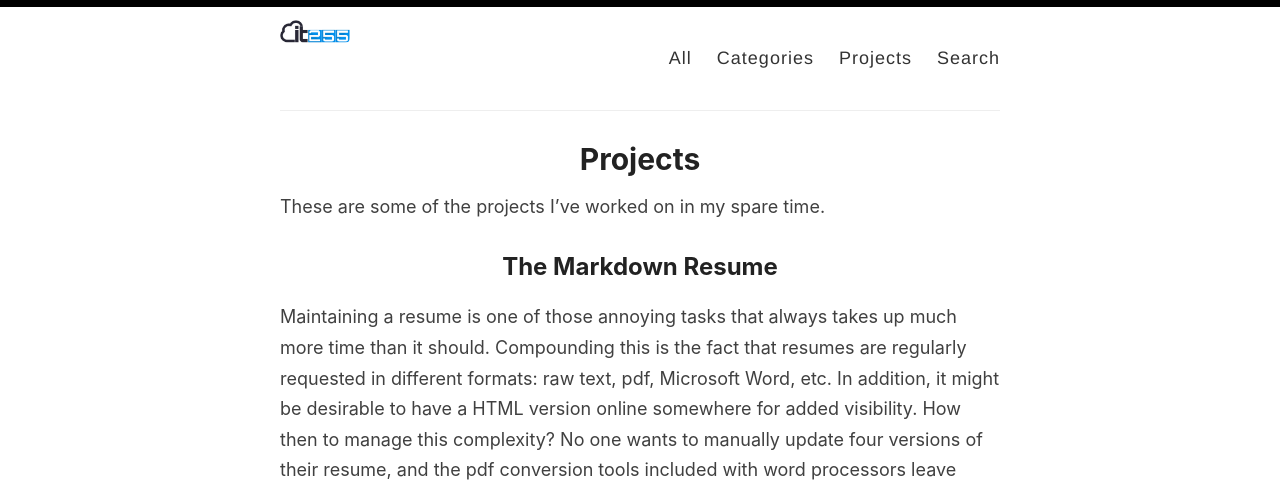
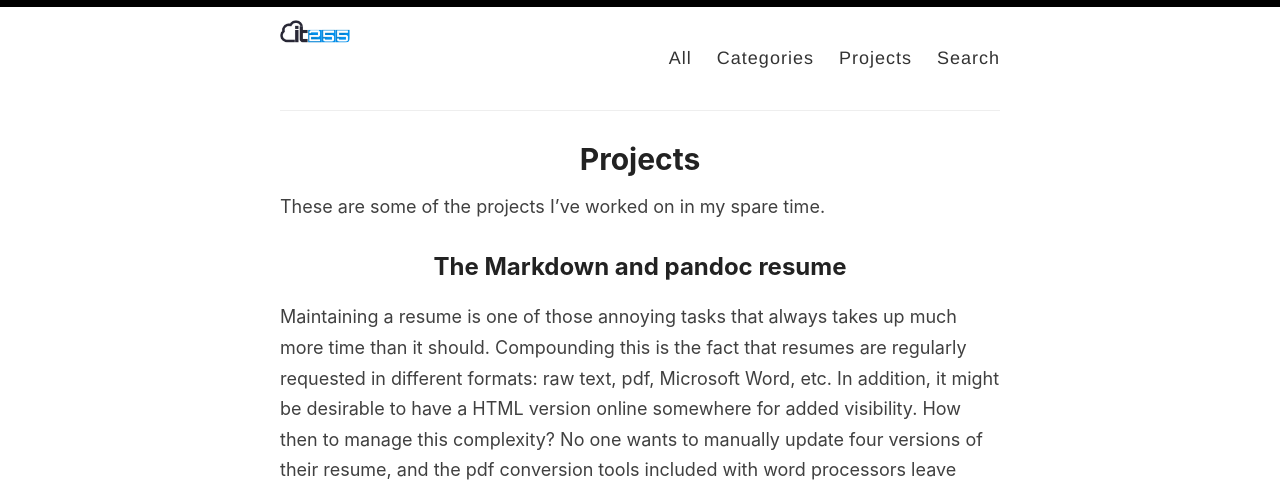
Before and after one commit to it255ru/reverie, a Jekyll site: the page built from _pages/projects.md, in a window 1280 px wide and 1400 px high. Shown: the top 491 px of the window. Built offline with Jekyll 4.4.1, drawn with Linux system fonts in a browser that asks for light colours; some of the changed text lies outside the part shown.

Commit message:
Update projects.md

```diff
--- a/_pages/projects.md
+++ b/_pages/projects.md
@@ -6,9 +6,10 @@ permalink: /projects/
 
 These are some of the projects I’ve worked on in my spare time.
 
-## The Markdown Resume
+## The Markdown and pandoc resume
 
 Maintaining a resume is one of those annoying tasks that always takes up much more time than it should. Compounding this is the fact that resumes are regularly requested in different formats: raw text, pdf, Microsoft Word, etc. In addition, it might be desirable to have a HTML version online somewhere for added visibility. How then to manage this complexity? No one wants to manually update four versions of their resume, and the pdf conversion tools included with word processors leave much to be desired.
+https://www.chainsawonatireswing.com/2013/05/28/how-i-create-manage-my-cv-using-markdown-pandoc/
 
 ![Sample resume](https://github.com/resume-nation/resume-nation.github.io/blob/master/images/stock-demo.PNG?raw=true)
 
```
Also changed, not shown: other parts of _pages/projects.md (+0 -3 lines).
